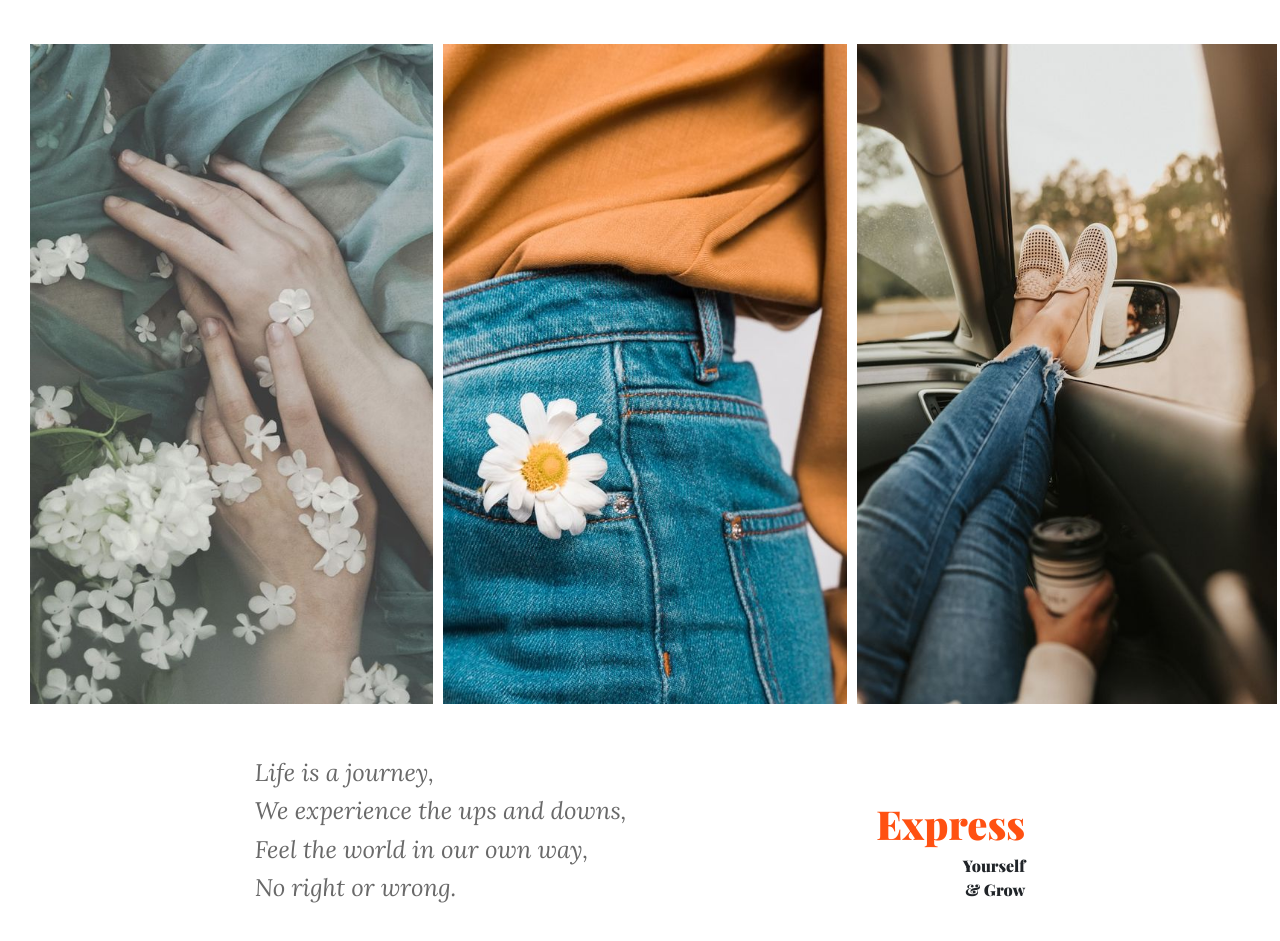
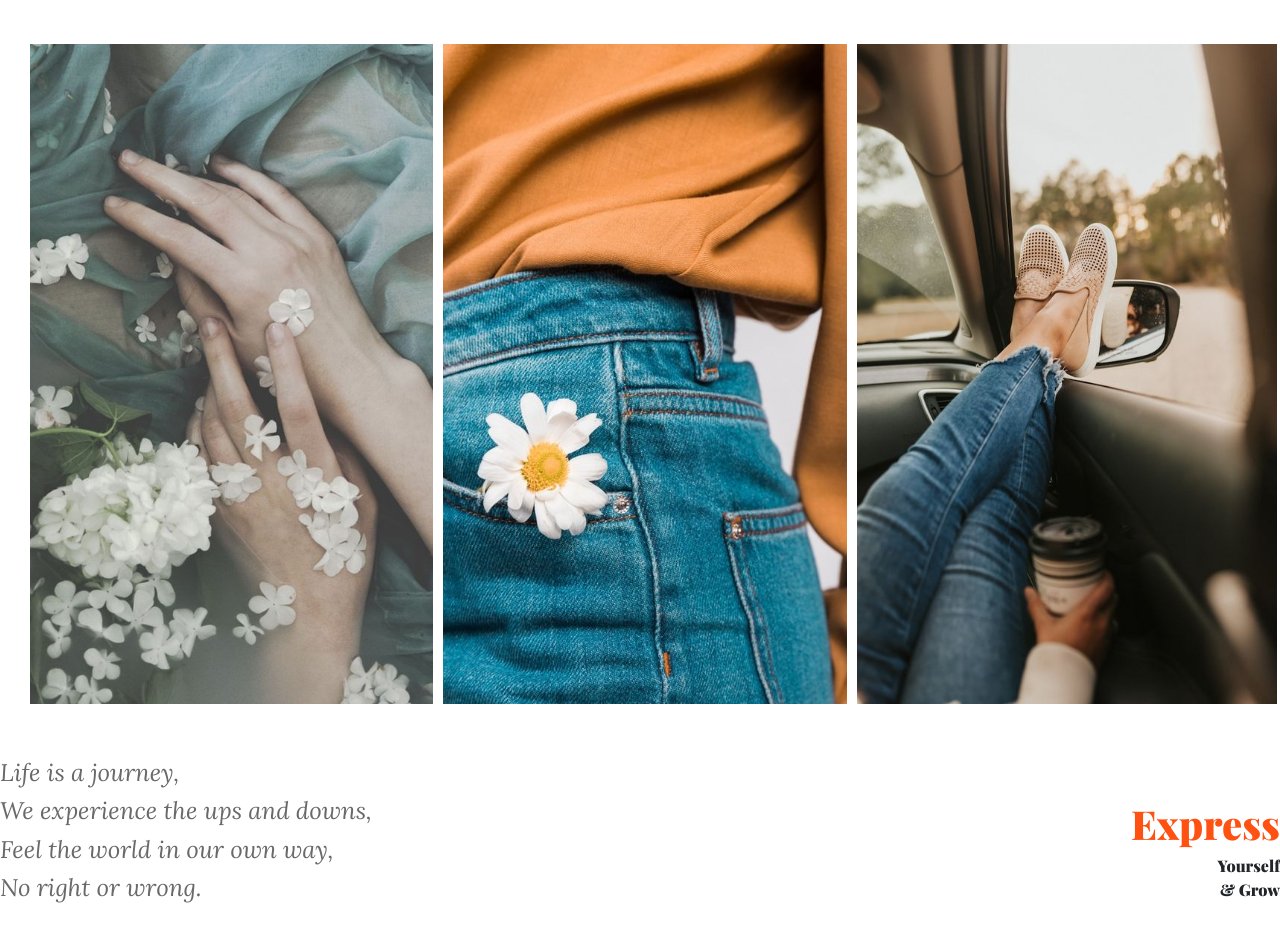
Before and after one commit to vanessatszching/Webpage-Says, a plain HTML site: page index.html in a window 1280 px wide. Shown: the part 97-1038 px from the top of the page. Drawn offline with nearby package versions, Linux system fonts and the light colour scheme; a web font is replaced by a local one.

Commit message:
spacebtween and removed the padding for left and right

```diff
--- a/style/style.css
+++ b/style/style.css
@@ -42,7 +42,7 @@
 
 .container3{
     display: flex;
-    justify-content: space-evenly;
+    justify-content: space-between;
 
 
 }
@@ -50,7 +50,6 @@
 #secLayerLeft{
     font-family: 'Lora', serif;
     line-height: 1.6;
-    padding-left: 5px;
     padding-top:30px;
     padding-bottom:30px;
     color: dimgray;
@@ -59,7 +58,6 @@
 
 #secLayerRight{
     font-family: 'Playfair Display', serif;
-    padding-right: 5px;
     padding-top:70px;
     padding-bottom:10px;
     text-align: right;
```
